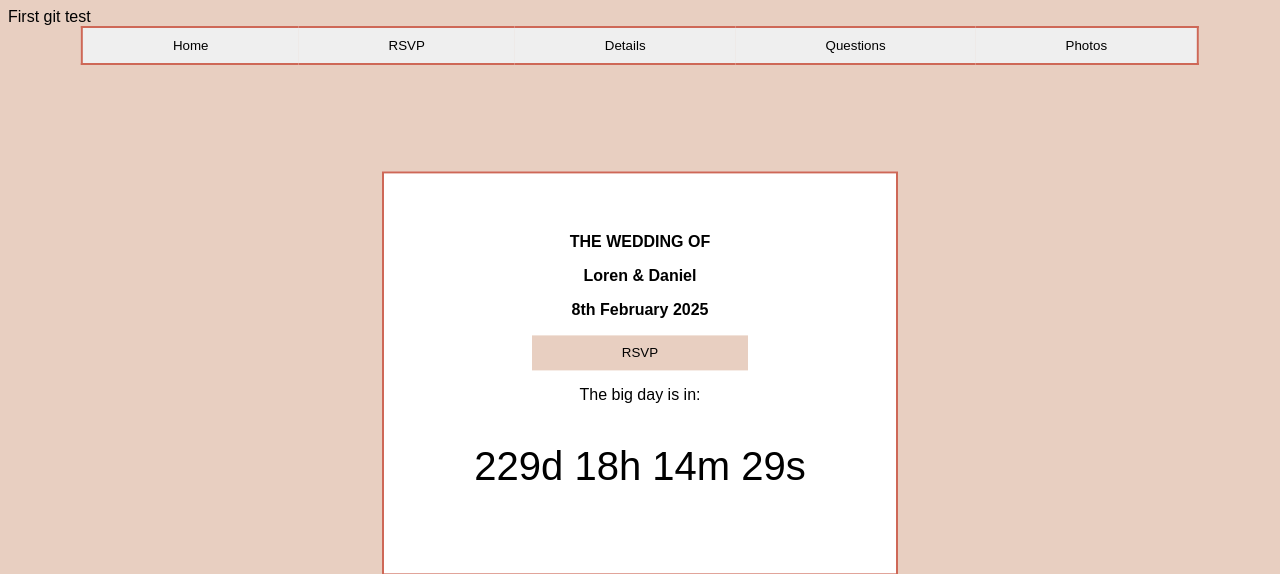
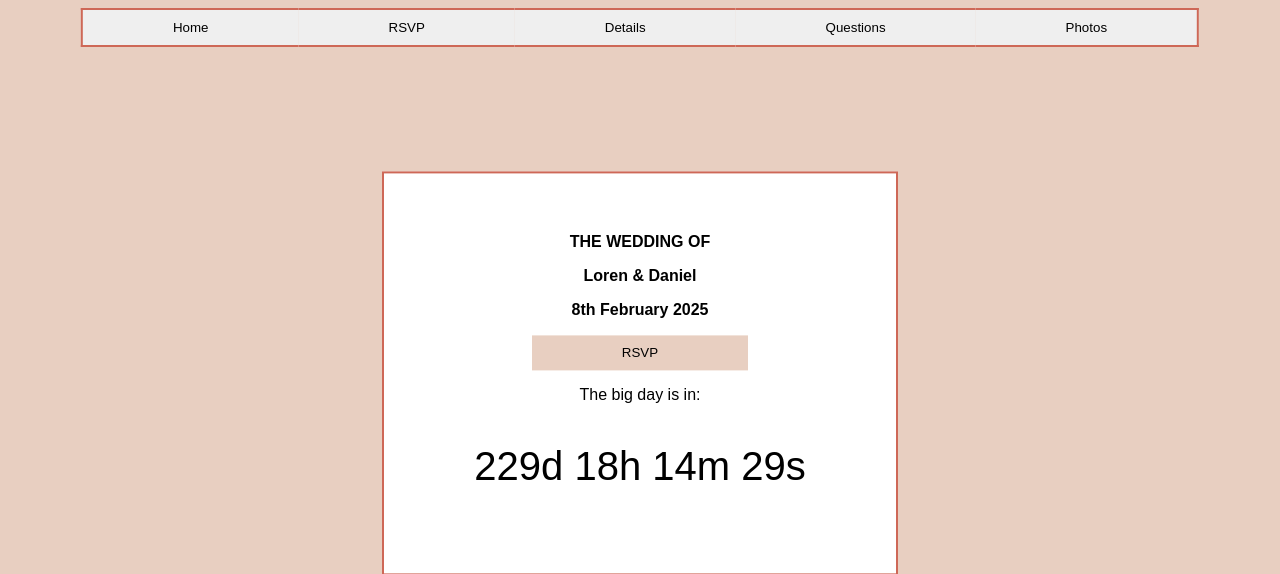
Before and after one commit to DanielStg/wedding_site, a PHP site: page / in a window 1280 px wide. Shown: the top 574 px of the page. Run offline with PHP 8.4, Linux system fonts and the light colour scheme.

Commit message:
remove php tests

```diff
--- a/index.php
+++ b/index.php
@@ -10,7 +10,6 @@
   </style>
  </head>
  <body>
-<?php echo "First git test"; ?>
 
      <div class="header_buttons">
 
--- a/pages/rsvp.php
+++ b/pages/rsvp.php
@@ -11,8 +11,7 @@
   </script>
  </head>
  <body>
-<?php echo "RSVP PHP!"; ?>
-         <div class="header_buttons">
+        <div class="header_buttons">
 
             <a href="../index.php"><button id=button_index type="button">Home</button></a>
             <a href="../pages/rsvp.php"><button id=button_rsvp type="button">RSVP</button></a>
```
